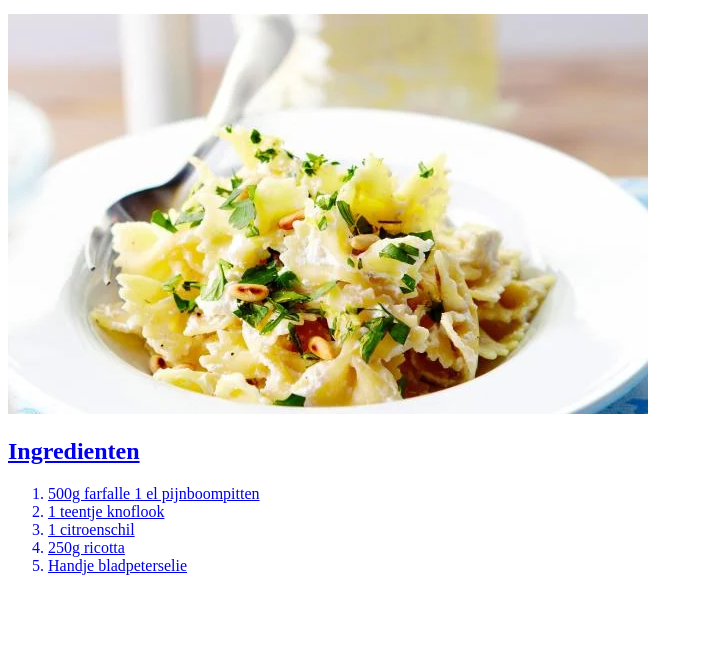
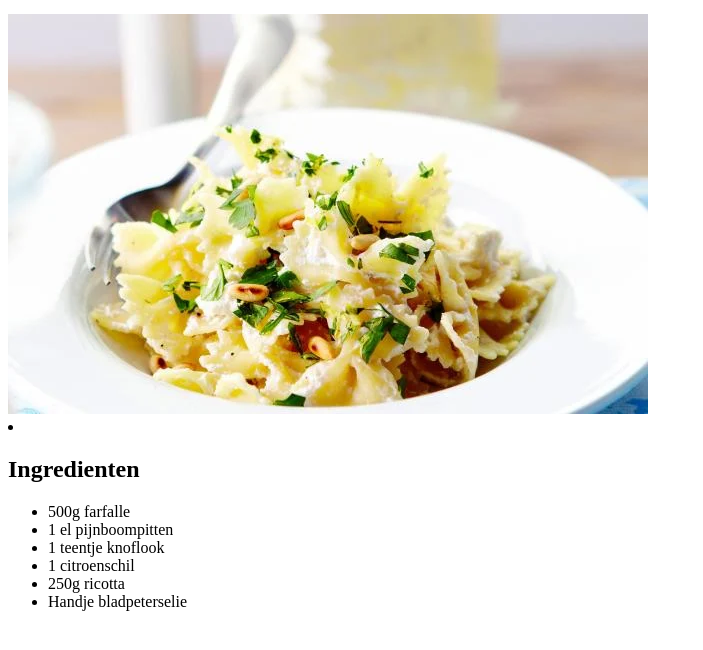
Before and after one commit to EHB-MCT/web1-exercise-02-recipes-MohamedMessaoudiEHB, a plain HTML site: page index.html in a window 1280 px wide. Shown: the part 136-786 px from the top of the page, without its empty margins (0-703 px from the left). Drawn offline with Linux system fonts and the light colour scheme.

Commit message:
verbetering taak recipes

```diff
--- a/index.html
+++ b/index.html
@@ -13,7 +13,7 @@
 
 <li><a href= "index.html">Pasta Gremolata met ricotta</a></li>
 <li><a href="past-met-kerstomaatjes.html">supersnelle pasta met kersttomaatjes</a></li>
-<il><a href= "chorizo-ei.html">Chirozo  met ei</a</il>
+<il><a href= "chorizo-ei.html">Chirozo  met ei</a></il>
 
 </ul>
 
@@ -22,19 +22,19 @@
 <img src="pasta-gremolata-met-ricotta.webp">
 
 
-
+<li></li>
 <h2> Ingredienten</h2>
 
-    <ol>
-        <li> 500g farfalle</il>
-        <lik> 1 el pijnboompitten</il>
-        <li> 1 teentje knoflook</il>
-        <li> 1 citroenschil</il>
-        <li> 250g  ricotta </il>
-        <li> Handje bladpeterselie</il>
+    <ul>
+        <li> 500g farfalle</li>
+        <li> 1 el pijnboompitten</li>
+        <li> 1 teentje knoflook</li>
+        <li> 1 citroenschil</li>
+        <li> 250g  ricotta </li>
+        <li> Handje bladpeterselie</li>
 
 
-    </ol>
+        </ul>
 
 </body>
 </html>
```
